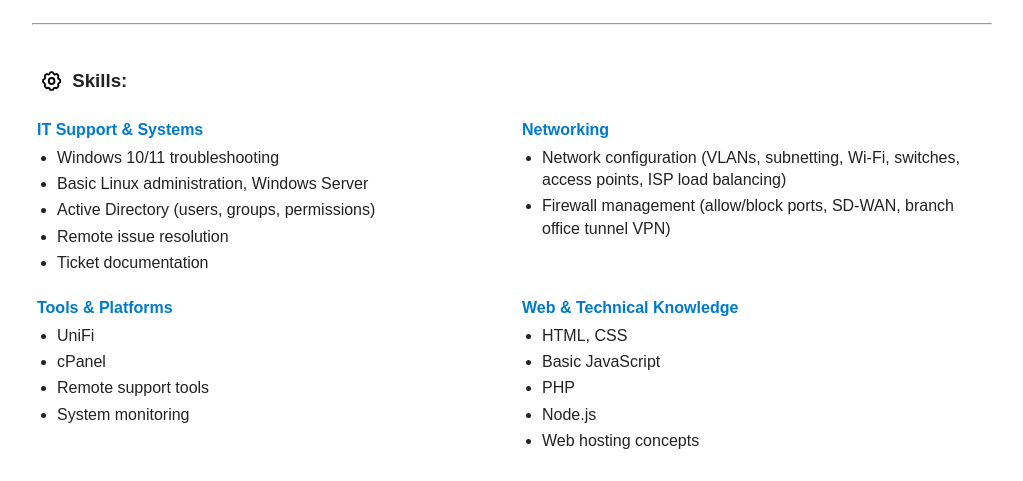
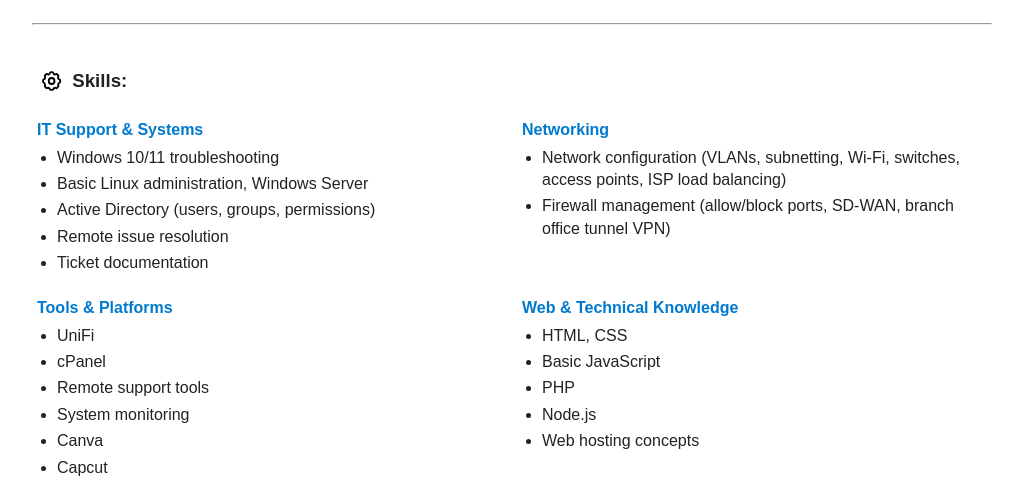
Before and after one commit to reybars/portfolio, a plain HTML site: page index.html in a window 1280 px wide. Shown: the part 317-798 px from the top of the page, without its empty margins (128-1151 px from the left). Drawn offline with Linux system fonts and the light colour scheme.

Commit message:
new edits

```diff
--- a/index.html
+++ b/index.html
@@ -75,6 +75,10 @@
                 <li>cPanel</li>
                 <li>Remote support tools</li>
                 <li>System monitoring</li>
+                <li>Canva</li>
+                <li>Capcut</li>
+
+
             </ul>
         </div>
         <div class="skill-category">
```
